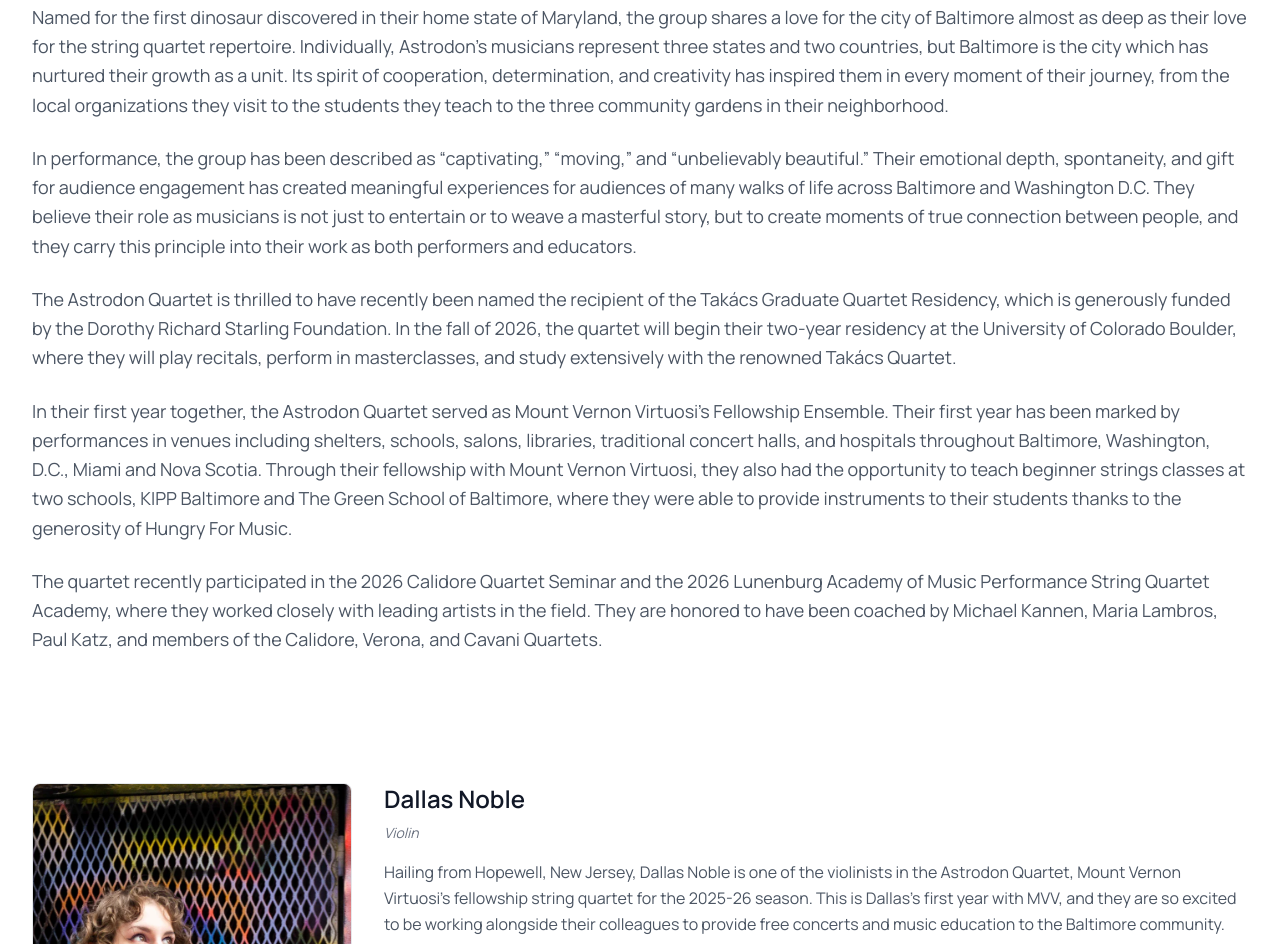
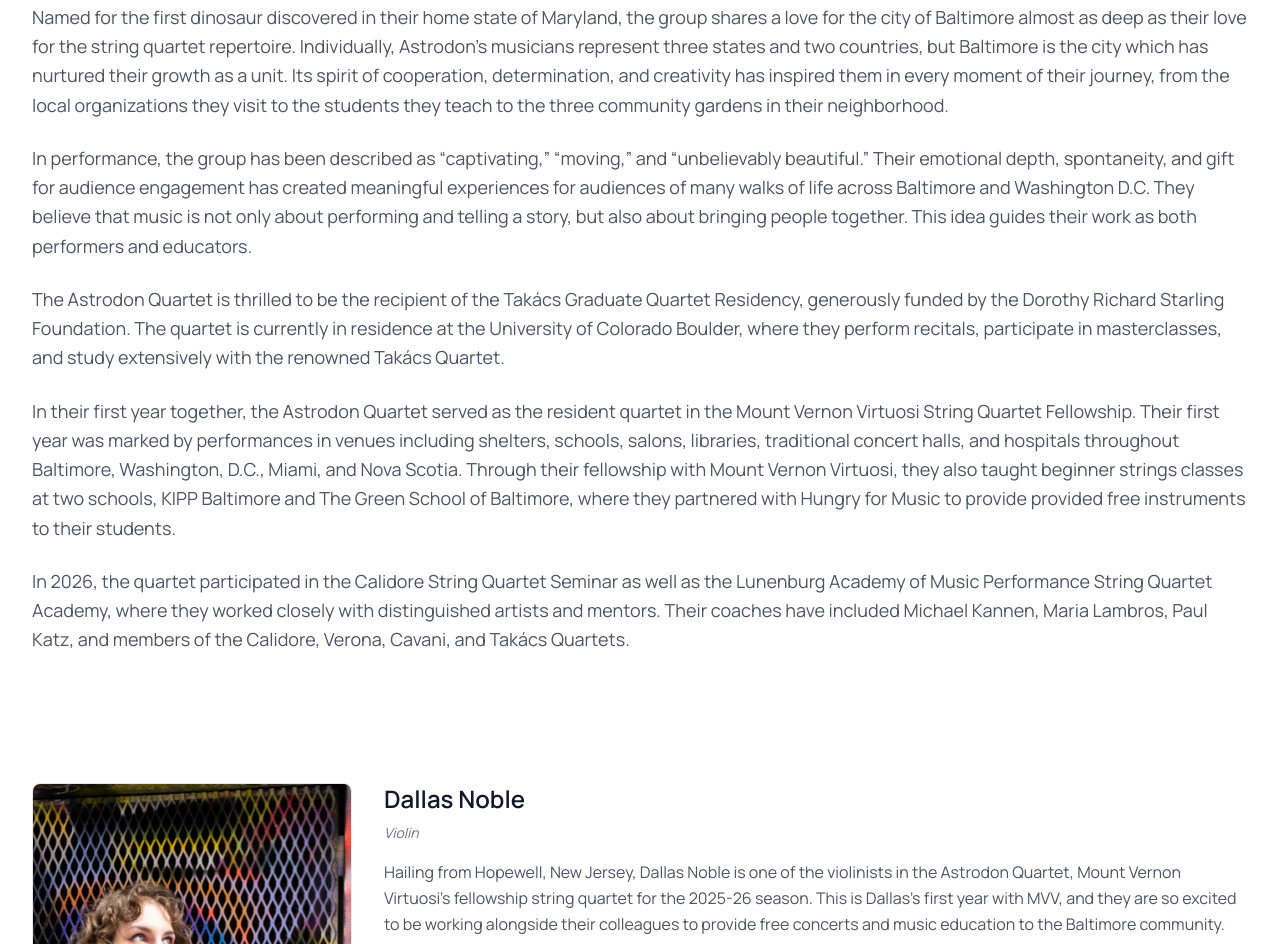
Before and after one commit to timbeccue/astrodon_quartet_website, a website: page about.html in a window 1280 px wide. Shown: the part 2094-3038 px from the top of the page. Drawn offline with Linux system fonts and the light colour scheme.

Commit message:
Update bio

```diff
--- a/about.html
+++ b/about.html
@@ -83,42 +83,21 @@
                     <!-- <h1 class="text-4xl md:text-5xl font-semibold text-gray-900 mb-6">Who we are</h1> -->
                 <div class="space-y-6">
                     <p class="text-lg text-gray-600 leading-relaxed">
-                        The Astrodon Quartet brings together four exceptional musicians dedicated to the art of the string quartet. Unified by
-                        their devotion to their craft and their commitment to community service, they strive to bring the highest quality of
-                        musical performance and education to communities of every socioeconomic status.
+                        The Astrodon Quartet brings together four exceptional musicians dedicated to the art of the string quartet. Unified by their devotion to their craft and their commitment to community service, they strive to bring the highest quality of musical performance and education to communities of every socioeconomic status.
                     </p>
                     <p class="text-lg text-gray-600 leading-relaxed">
-                        Named for the first dinosaur discovered in their home state of Maryland, the group shares a love for the city of
-                        Baltimore almost as deep as their love for the string quartet repertoire. Individually, Astrodon’s musicians represent
-                        three states and two countries, but Baltimore is the city which has nurtured their growth as a unit. Its spirit of
-                        cooperation, determination, and creativity has inspired them in every moment of their journey, from the local
-                        organizations they visit to the students they teach to the three community gardens in their neighborhood.
+                        Named for the first dinosaur discovered in their home state of Maryland, the group shares a love for the city of Baltimore almost as deep as their love for the string quartet repertoire. Individually, Astrodon’s musicians represent three states and two countries, but Baltimore is the city which has nurtured their growth as a unit. Its spirit of cooperation, determination, and creativity has inspired them in every moment of their journey, from the local organizations they visit to the students they teach to the three community gardens in their neighborhood.
                     </p>
                     <p class="text-lg text-gray-600 leading-relaxed">
-                        In performance, the group has been described as “captivating,” “moving,” and “unbelievably beautiful.” Their emotional
-                        depth, spontaneity, and gift for audience engagement has created meaningful experiences for audiences of many walks of
-                        life across Baltimore and Washington D.C. They believe their role as musicians is not just to entertain or to weave a
-                        masterful story, but to create moments of true connection between people, and they carry this principle into their work
-                        as both performers and educators.
+                        In performance, the group has been described as “captivating,” “moving,” and “unbelievably beautiful.” Their emotional depth, spontaneity, and gift for audience engagement has created meaningful experiences for audiences of many walks of life across Baltimore and Washington D.C.  They believe that music is not only about performing and telling a story, but also about bringing people together. This idea guides their work as both performers and educators.
                     </p>
                     <p class="text-lg text-gray-600 leading-relaxed">
-                        The Astrodon Quartet is thrilled to have recently been named the recipient of the Takács Graduate Quartet Residency, which
-                        is generously funded by the Dorothy Richard Starling Foundation. In
-                        the fall of 2026, the quartet will begin their two-year residency at the University of Colorado Boulder, where they will
-                        play recitals, perform in masterclasses, and study extensively with the renowned Takács Quartet.
+                        The Astrodon Quartet is thrilled to be the recipient of the Takács Graduate Quartet Residency, generously funded by the Dorothy Richard Starling Foundation. The quartet is currently in residence at the University of Colorado Boulder, where they perform recitals, participate in masterclasses, and study extensively with the renowned Takács Quartet.  </p>
+                    <p class="text-lg text-gray-600 leading-relaxed">
+                        In their first year together, the Astrodon Quartet served as the resident quartet in the Mount Vernon Virtuosi String Quartet Fellowship. Their first year was marked by performances in venues including shelters, schools, salons, libraries, traditional concert halls, and hospitals throughout Baltimore, Washington, D.C., Miami, and Nova Scotia. Through their fellowship with Mount Vernon Virtuosi, they also taught beginner strings classes at two schools, KIPP Baltimore and The Green School of Baltimore, where they partnered with Hungry for Music to provide provided free instruments to their students.
                     </p>
                     <p class="text-lg text-gray-600 leading-relaxed">
-                        In their first year together, the Astrodon Quartet served as Mount Vernon Virtuosi’s Fellowship Ensemble. Their first year
-                        has been marked by performances in venues including shelters, schools, salons, libraries, traditional concert halls, and
-                        hospitals throughout Baltimore, Washington, D.C., Miami and Nova Scotia. Through their fellowship with Mount Vernon
-                        Virtuosi, they also had the opportunity to teach beginner strings classes at two schools, KIPP Baltimore and The Green
-                        School of Baltimore, where they were able to provide instruments to their students thanks to the generosity of Hungry For
-                        Music.
-                    </p>
-                    <p class="text-lg text-gray-600 leading-relaxed">
-                        The quartet recently participated in the 2026 Calidore Quartet Seminar and the 2026 Lunenburg Academy of Music
-                        Performance String Quartet Academy, where they worked closely with leading artists in the field. They are honored to have
-                        been coached by Michael Kannen, Maria Lambros, Paul Katz, and members of the Calidore, Verona, and Cavani Quartets.
+                        In 2026, the quartet participated in the Calidore String Quartet Seminar as well as the Lunenburg Academy of Music Performance String Quartet Academy, where they worked closely with distinguished artists and mentors. Their coaches have included Michael Kannen, Maria Lambros, Paul Katz, and members of the Calidore, Verona, Cavani, and Takács Quartets.
                     </p>
                     </div>
                 </div>
```
